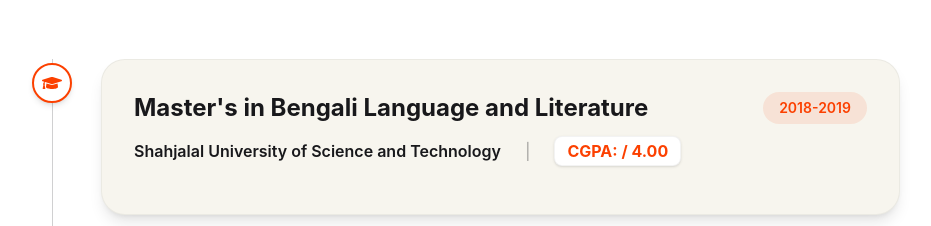
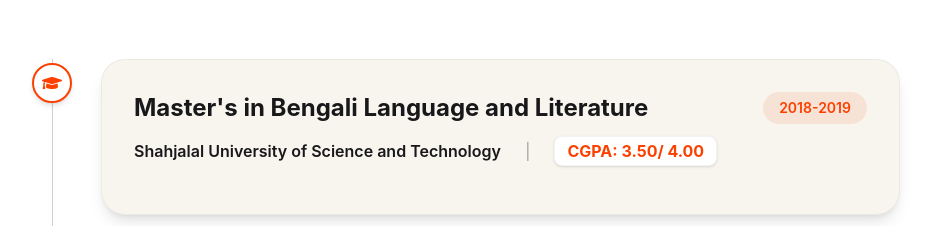
Before and after one commit to Mitu-Rani-Sutradhar/my-portfolio, a Next.js app: page / in a window 1280 px wide. Shown: the part 2800-3026 px from the top of the page, without its empty margins (228-1159 px from the left). Built offline with nearby package versions, Linux system fonts and the light colour scheme.

Commit message:
added cgpa

```diff
--- a/src/components/Home/EducationalQualification.jsx
+++ b/src/components/Home/EducationalQualification.jsx
@@ -12,7 +12,7 @@
       degree: "Master's in Bengali Language and Literature",
       institution: "Shahjalal University of Science and Technology",
       duration: "2018-2019",
-      result: "CGPA:  / 4.00",
+      result: "CGPA: 3.50/ 4.00",
       description: "Focused on Bengali Language",
       icon: <FaGraduationCap />,
     },
```
